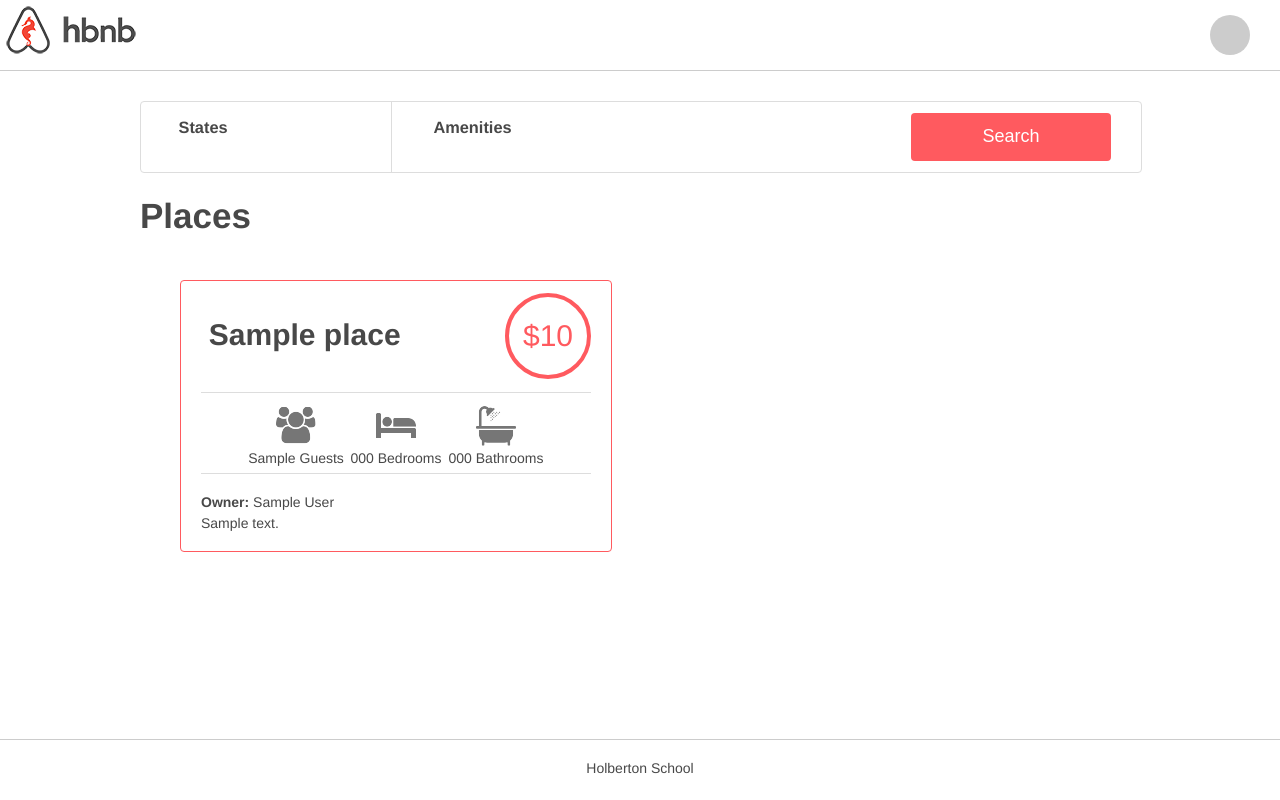
After one commit to Julieed-971/holbertonschool-AirBnB_clone_v4, a Flask app: template web_dynamic/templates/2-hbnb.html in a window 1280 px wide. The commit adds this page. Run offline with Flask 3, Linux system fonts and the light colour scheme; the template is opened without the code that fills it: most values are stand-ins (such as "Sample title", 1, 10 or a date in 2020); some libraries are stand-ins or nearby versions.

Commit message:
Adding API status object

```diff
--- /dev/null
+++ b/web_dynamic/static/scripts/2-hbnb.js
@@ -0,0 +1,30 @@
+// Your script must be executed only when DOM is loaded
+$(document).ready(function () {
+	$.get('http://0.0.0.0:5001/api/v1/status/', function(response) {
+		console.log($('#api_status'));
+		if (response.status === 'OK') {
+			$('#api_status').addClass('available');
+		} else {
+			$('#api_status').removeClass('available');
+		}
+	});
+  const maxLength = 30;
+  const amenityIdDict = {};
+  // Listen for changes on each input checkbox tag:
+  $('input[type=checkbox]').change(function () {
+    // if the checkbox is checked, you must store the Amenity ID in a variable (dictionary or list)
+    if (this.checked) {
+      amenityIdDict[$(this).data('id')] = $(this).data('name');
+    } else {
+      // if the checkbox is unchecked, you must remove the Amenity ID from the variable
+      delete amenityIdDict[$(this).data('id')];
+    }
+
+    // update the h4 tag inside the div Amenities with the list of Amenities checked
+    const amenityNames = Object.values(amenityIdDict).join(', ');
+    const truncatedText = amenityNames.length > maxLength
+      ? amenityNames.substring(0, maxLength) + '...'
+      : amenityNames;
+    $('.amenities').find('h4').text(truncatedText);
+  });
+});
--- a/web_dynamic/static/styles/3-header.css
+++ b/web_dynamic/static/styles/3-header.css
@@ -1,4 +1,5 @@
 header {
+    position: relative;
     background: white;
     height: 70px;
     width: 100%;
@@ -8,4 +9,25 @@ header .logo {
     background: url("../images/logo.png") no-repeat;
     left: 20px;
     height: 100%;
+    width: 50%;
 }
+
+header #api_status {
+/* Align to the right */
+    position: absolute;
+/* Center vertically */
+    right: 30px;
+    top: 15px;
+/* Circle of 40px diameter */
+    width: 40px;
+    height: 40px;
+    border-radius: 50%;
+/* At 30px of the right border */
+    border-right: 30px;
+/* Background color #cccccc */
+    background-color: #CCCCCC;
+}
+
+header #api_status .available {
+    background-color: #ff545f;
+}
--- /dev/null
+++ b/web_dynamic/templates/2-hbnb.html
@@ -0,0 +1,81 @@
+<!DOCTYPE html>
+<html lang="en">
+  <head>
+    <meta charset="UTF-8">
+    <link rel="stylesheet" type="text/css" href="../static/styles/4-common.css?{{ cache_id }}" />
+    <link rel="stylesheet" type="text/css" href="../static/styles/3-header.css?{{ cache_id }}" />
+    <link rel="stylesheet" type="text/css" href="../static/styles/3-footer.css?{{ cache_id }}" />
+    <link rel="stylesheet" type="text/css" href="../static/styles/6-filters.css?{{ cache_id }}" />
+    <link type="text/css" rel="stylesheet" href="../static/styles/8-places.css?{{ cache_id }}" />
+    <link rel="icon" href="../static/images/icon.png?v={{ cache_id }}" />
+	<script src="https://code.jquery.com/jquery-3.2.1.min.js"></script>
+	<script src="../static/scripts/2-hbnb.js"></script>
+    <title>HBnB</title>
+  </head>
+  <body>
+    <header>
+      <div class="logo"></div>
+			<div id="api_status" class="available"></div>
+    </header>
+    <div class="container">
+      <section class="filters">
+	<div class="locations">
+	  <h3>States</h3>
+	  <h4>&nbsp;</h4>
+	  <div class="popover">
+	    <ul>
+	      {% for state in states %}
+	      <li>
+		<h2>{{ state[0].name }}:</h2>
+		<ul>
+		  {% for city in state[1] %}
+		  <li>{{ city.name }}</li>
+		  {% endfor %}
+		</ul>
+	      </li>
+	      {% endfor %}
+	    </ul>
+	  </div>
+	</div>
+	<div class="amenities">
+	  <h3>Amenities</h3>
+	  <h4>&nbsp;</h4>
+	  <div class="popover">
+	    <ul>
+	      {% for amenity in amenities %}
+	      <li><input type="checkbox" style="margin-left: 10px" data-id="{{ amenity.id }}" data-name="{{ amenity.name }}">{{ amenity.name }}</li>
+	      {% endfor %}
+	    </ul>
+	  </div>
+	</div>
+	<button type="button">Search</button>
+      </section>
+      <div class="placesh1"><h1>Places</h1></div>
+      <section class="places">
+	<!-- <h1>Places</h1> -->
+	{% for place in places %}
+	<article>
+	  <div class="title_box">
+	    <h2>{{ place.name }}</h2>
+	    <div class="price_by_night">${{ place.price_by_night }}</div>
+	  </div>
+	  <div class="information">
+	    <div class="max_guest">{{ place.max_guest }} Guest{% if place.max_guest != 1 %}s{% endif %}</div>
+            <div class="number_rooms">{{ place.number_rooms }} Bedroom{% if place.number_rooms != 1 %}s{% endif %}</div>
+            <div class="number_bathrooms">{{ place.number_bathrooms }} Bathroom{% if place.number_bathrooms != 1 %}s{% endif %}</div>
+	  </div>
+	  <div class="user">
+            <b>Owner:</b> {{ place.user.first_name }} {{ place.user.last_name }}
+          </div>
+          <div class="description">
+	    {{ place.description | safe }}
+          </div>
+	</article>
+	{% endfor %}
+      </section>
+    </div>
+    <footer>
+      <p>Holberton School</p>
+    </footer>
+  </body>
+</html>
```
Also changed, not shown: web_dynamic/2-hbnb.py (added, +49 -0 lines).
